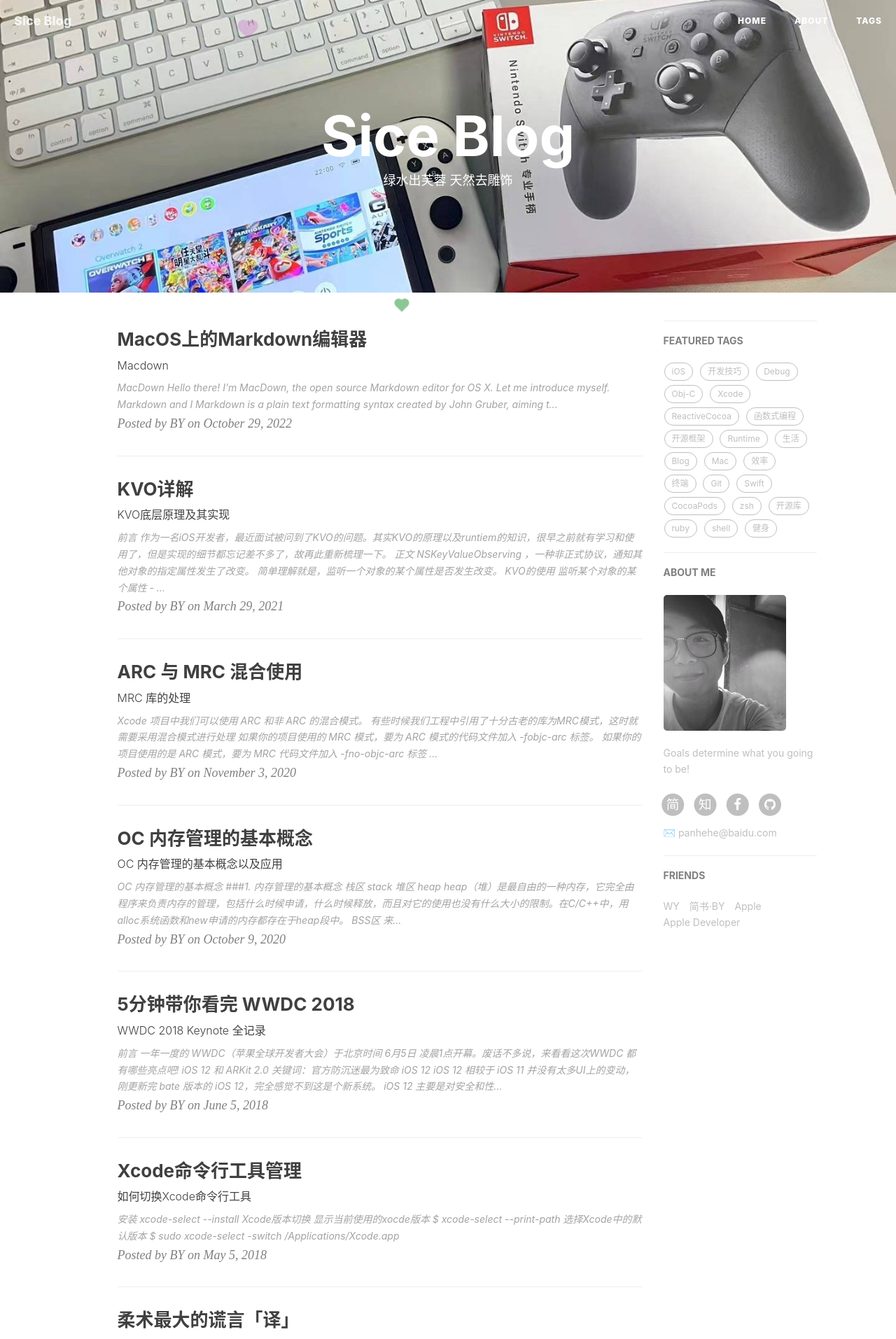
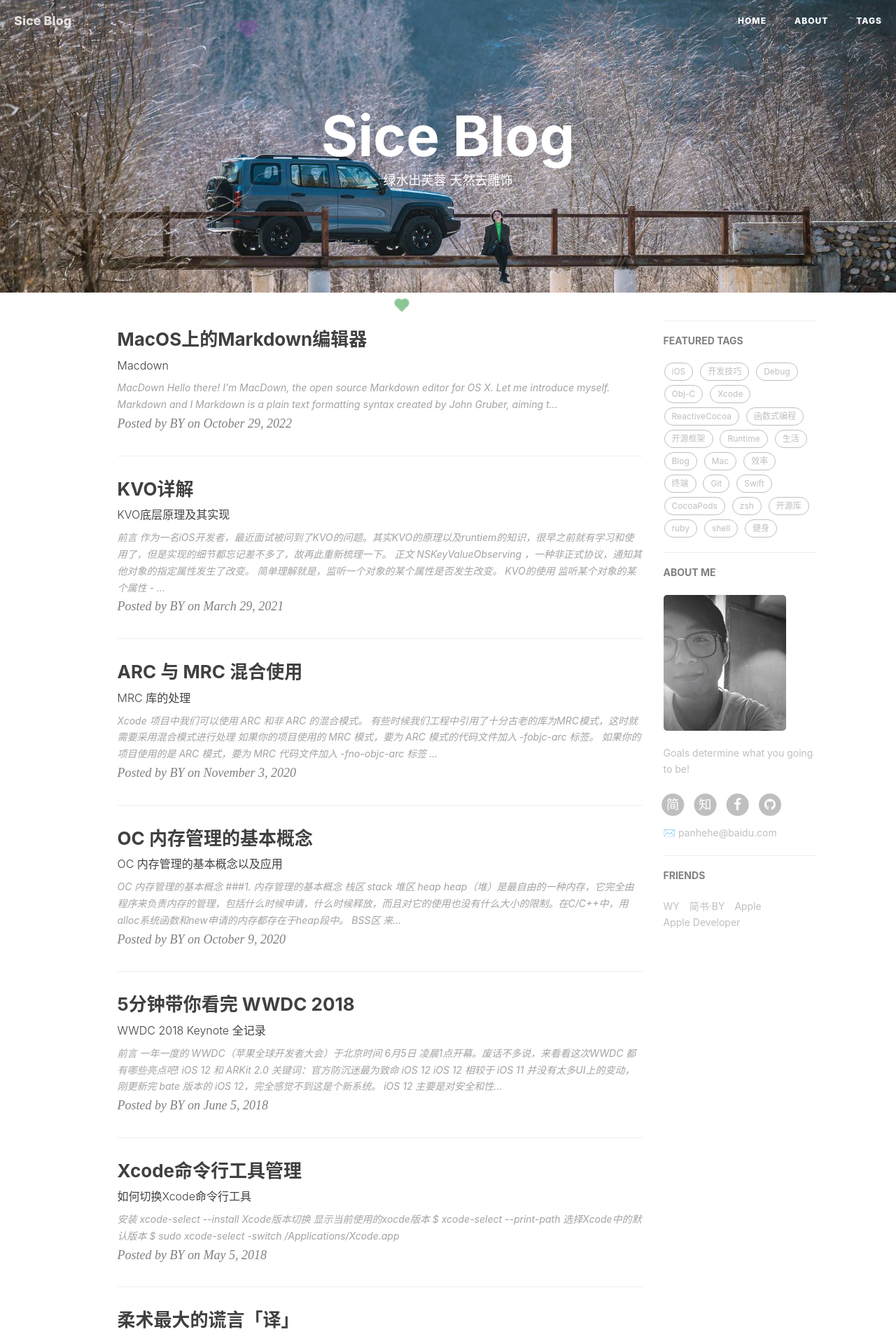
Before and after one commit to imoisture/imoisture.github.io, a Jekyll site: the page built from index.html, in a window 1280 px wide. Shown: the top 1913 px of the page at 70% size. Built offline with Jekyll 4.4.1, drawn with Linux system fonts in a browser that asks for light colours; nearby versions of some CDN libraries; the list of posts is cut into pages by our own code; comment, search, counter and statistics services are not loaded.

Commit message:
change background images.

```diff
--- a/_config.yml
+++ b/_config.yml
@@ -1,7 +1,7 @@
 # Site settings
 title: Sice Blog
 SEOTitle: Sice的主页 | BY Blog
-header-img: img/post-NSswitch.jpg
+header-img: img/post-tank300.jpg
 email: panhehe@baidu.com
 description: "Every failure is leading towards success."
 keyword: "BY, BY Blog, 柏荧的博客, sice, 单亦冰, iOS, Apple, iPhone"
```
Also changed, not shown: img/post-tank300.jpg (added).
